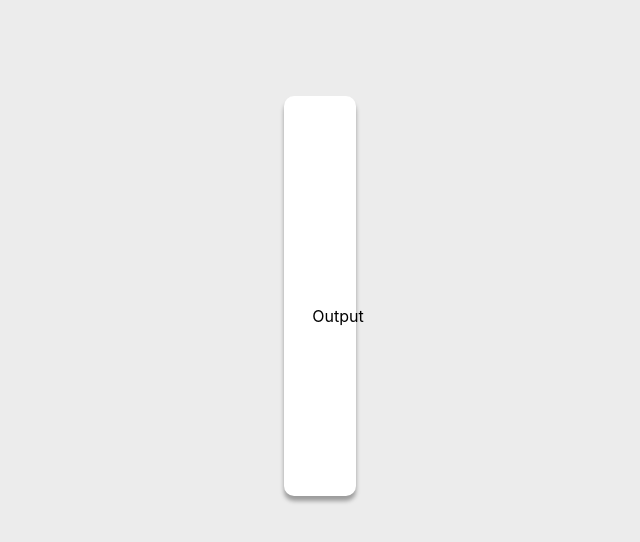
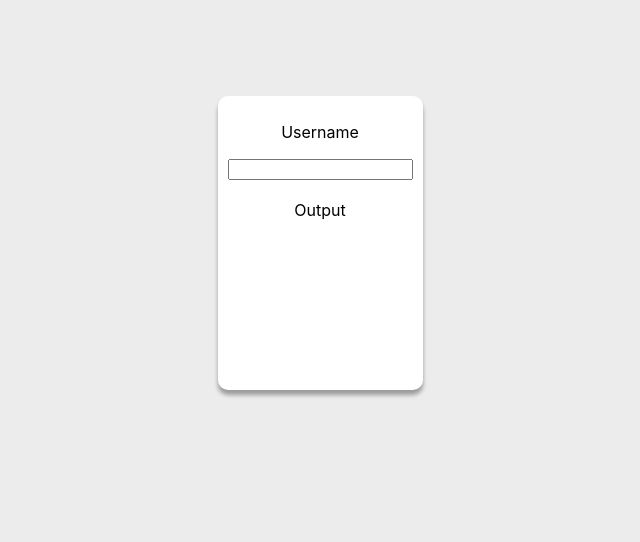
Before and after one commit to abriveraaa/user-in-out, a React (Create React App) app: page / in a window 1280 px wide. Shown: the top 542 px of the page, without its empty margins (320-960 px from the left). Built offline with nearby package versions, Linux system fonts and the light colour scheme.

Commit message:
Updated Input.js

```diff
--- a/src/User/Input.js
+++ b/src/User/Input.js
@@ -4,9 +4,14 @@ import './User.css';
 class Input extends Component {
     render() {
         return(
-            <div className="card">
-
-            </div>
+                <div className="card__element">
+                    <p className="card__element--label">Username</p>
+                    <input
+                        className="card__element--input"
+                        type="text"
+                        onChange={this.props.changed}>
+                    </input>
+                </div>
         );
     }
 }
```
